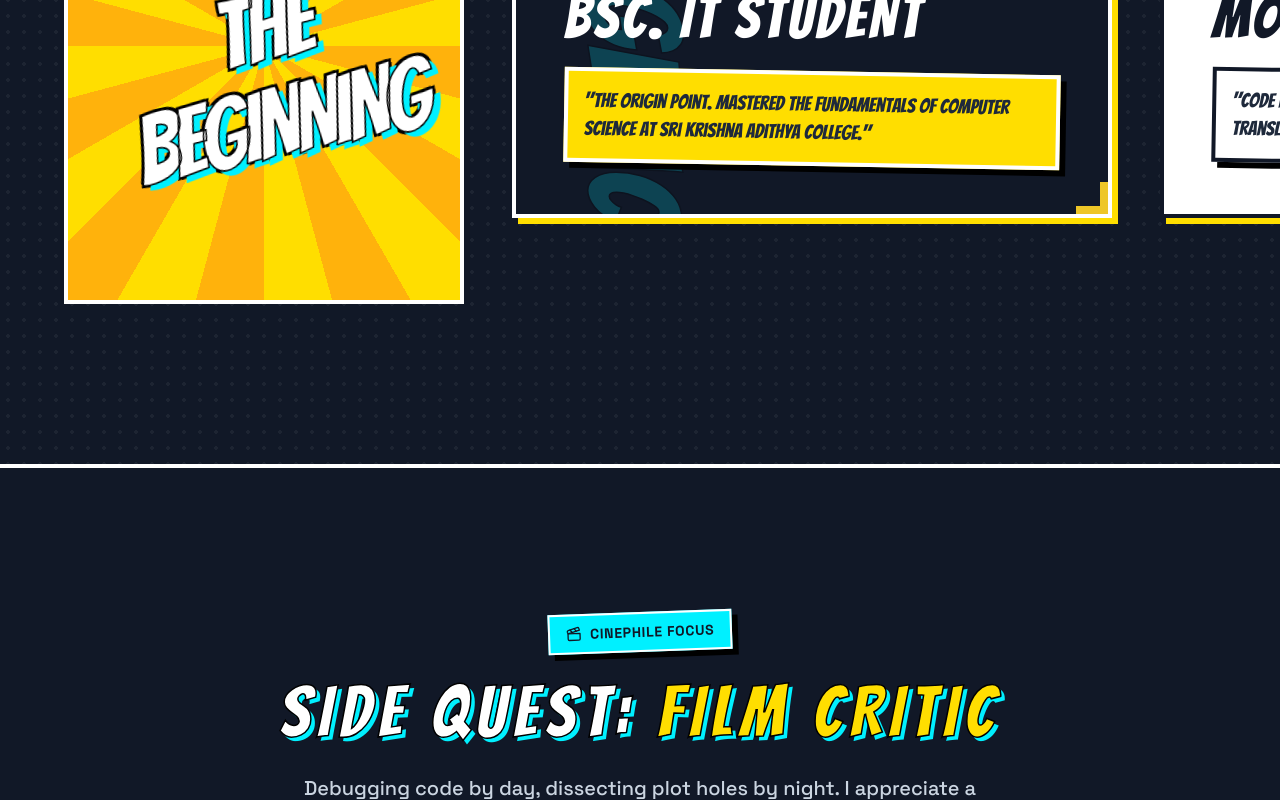
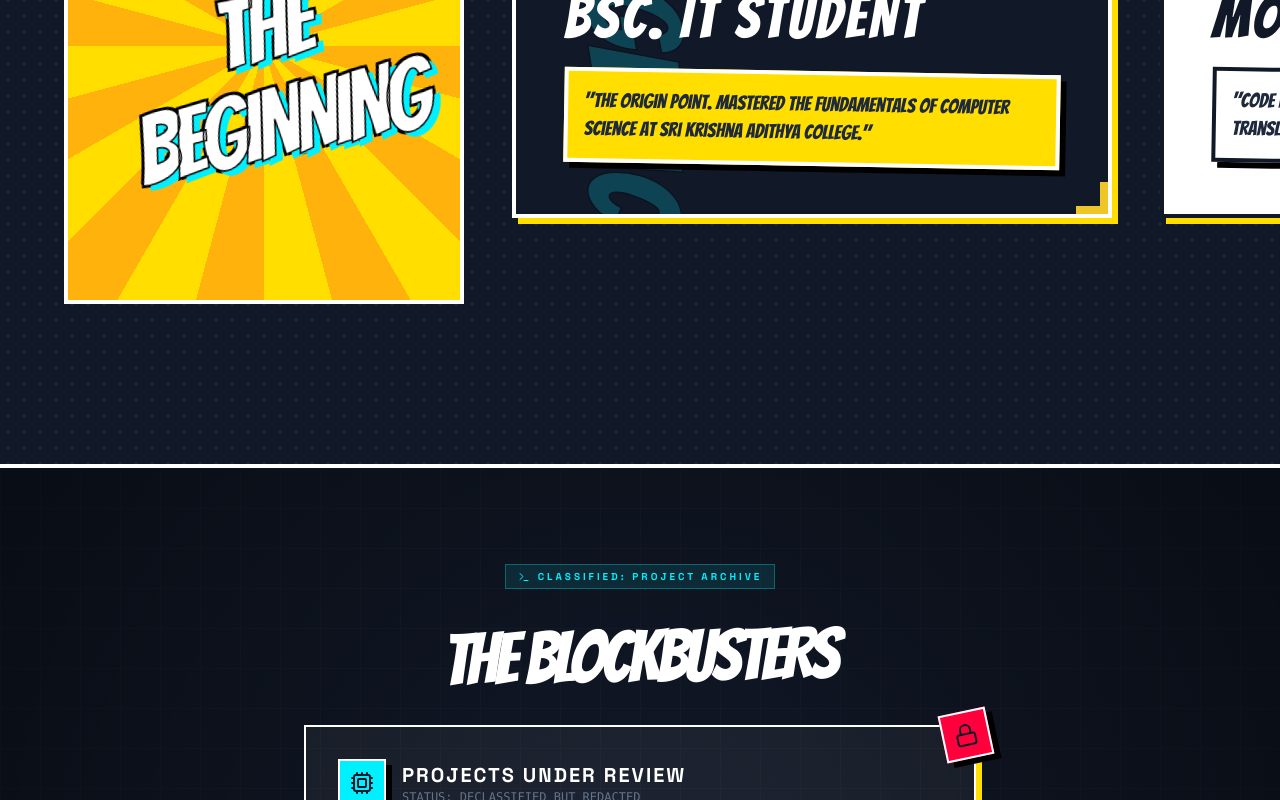
Before and after one commit to kabilesh-coding-07/kabilesh-portfolio, a React (Vite) app: page / in a window 1280 px wide. Shown: the part 2000-2800 px from the top of the page. Built offline with nearby package versions, Linux system fonts and the light colour scheme.

Commit message:
Restoration: Re-added Projects section as a professional placeholder

```diff
--- a/src/App.jsx
+++ b/src/App.jsx
@@ -2,6 +2,7 @@ import React from 'react';
 import Navbar from './components/Navbar';
 import Hero from './components/Hero';
 import TechStack from './components/TechStack';
+import Projects from './components/Projects';
 import Experience from './components/Experience';
 import Cinephile from './components/Cinephile';
 import Contact from './components/Contact';
@@ -14,6 +15,7 @@ function App() {
         <Hero />
         <TechStack />
         <Experience />
+        <Projects />
         <Cinephile />
         <Contact />
       </main>
--- a/src/components/Navbar.jsx
+++ b/src/components/Navbar.jsx
@@ -7,6 +7,7 @@ const Navbar = () => {
 
     const navLinks = [
         { name: 'Origins', href: '#experience' },
+        { name: 'Work', href: '#projects' },
         { name: 'Stack', href: '#stack' },
         { name: 'Cinephile', href: '#cinephile' },
     ];
--- /dev/null
+++ b/src/components/Projects.jsx
@@ -0,0 +1,93 @@
+import React from 'react';
+import { motion } from 'framer-motion';
+import { Terminal, Lock, Cpu, Eye } from 'lucide-react';
+
+const Projects = () => {
+    return (
+        <section id="projects" className="py-24 bg-noir relative overflow-hidden">
+            {/* Background Narrative Grid */}
+            <div className="absolute inset-0 opacity-5 pointer-events-none">
+                <div className="absolute inset-0 bg-[linear-gradient(to_right,#808080_1px,transparent_1px),linear-gradient(to_bottom,#808080_1px,transparent_1px)] bg-[size:40px_40px]"></div>
+            </div>
+
+            <div className="max-w-7xl mx-auto px-6 relative z-10">
+                <motion.div
+                    initial={{ opacity: 0, y: 20 }}
+                    whileInView={{ opacity: 1, y: 0 }}
+                    viewport={{ once: true }}
+                    className="flex flex-col items-center text-center space-y-8"
+                >
+                    <div className="inline-flex items-center gap-2 px-3 py-1 bg-comic-cyan/10 border border-comic-cyan/30 text-comic-cyan text-[10px] font-bold tracking-[0.3em] uppercase">
+                        <Terminal size={12} />
+                        Classified: Project Archive
+                    </div>
+
+                    <h2 className="text-5xl md:text-7xl font-comic text-ink shadow-comic-hard-cyan tracking-tighter -rotate-1">
+                        THE BLOCKBUSTERS
+                    </h2>
+
+                    <div className="max-w-2xl bg-white/5 border-2 border-ink p-8 shadow-comic-hard-yellow relative group">
+                        <div className="absolute -top-4 -right-4 w-12 h-12 bg-comic-red border-2 border-ink flex items-center justify-center -rotate-12 shadow-comic-dark group-hover:rotate-0 transition-transform">
+                            <Lock className="text-noir" size={24} />
+                        </div>
+
+                        <div className="space-y-6 text-left">
+                            <div className="flex items-center gap-4 border-b border-white/10 pb-4">
+                                <div className="w-12 h-12 bg-comic-cyan flex items-center justify-center border-2 border-ink shadow-comic-dark">
+                                    <Cpu className="text-noir" />
+                                </div>
+                                <div>
+                                    <h3 className="text-xl font-bold text-white tracking-widest">PROJECTS UNDER REVIEW</h3>
+                                    <p className="text-xs text-slate-500 uppercase font-mono">Status: Declassified but Redacted</p>
+                                </div>
+                            </div>
+
+                            <p className="text-slate-400 font-serif text-lg leading-relaxed italic">
+                                "The files are currently being scrubbed of all student-level remnants. We are preparing to declassify real-world productions shortly. The portfolio is evolving."
+                            </p>
+
+                            <div className="grid grid-cols-2 gap-4 mt-8">
+                                <div className="p-4 bg-black/40 border border-white/5 space-y-2">
+                                    <div className="w-full h-1 bg-white/10 relative overflow-hidden">
+                                        <motion.div
+                                            animate={{ x: ['-100%', '100%'] }}
+                                            transition={{ repeat: Infinity, duration: 1.5, ease: "linear" }}
+                                            className="absolute inset-0 bg-comic-cyan w-1/3"
+                                        />
+                                    </div>
+                                    <p className="text-[10px] font-mono text-slate-500">OPTIMIZING_ARCHITECTURE.PY</p>
+                                </div>
+                                <div className="p-4 bg-black/40 border border-white/5 space-y-2">
+                                    <div className="w-full h-1 bg-white/10 relative overflow-hidden">
+                                        <motion.div
+                                            animate={{ x: ['-100%', '100%'] }}
+                                            transition={{ repeat: Infinity, duration: 2, ease: "linear" }}
+                                            className="absolute inset-0 bg-comic-yellow w-1/3"
+                                        />
+                                    </div>
+                                    <p className="text-[10px] font-mono text-slate-500">CLEANING_DATABASE.SQL</p>
+                                </div>
+                            </div>
+                        </div>
+                    </div>
+
+                    <div className="pt-8 flex flex-col items-center gap-4">
+                        <div className="flex items-center gap-4 text-slate-500 font-mono text-xs">
+                            <span className="w-2 h-2 rounded-full bg-comic-cyan animate-pulse"></span>
+                            Awaiting Real-World Production Data
+                        </div>
+                        <button className="px-8 py-3 bg-white/5 border border-white/20 text-slate-400 font-bold uppercase tracking-widest text-sm hover:bg-comic-cyan hover:text-noir hover:border-ink transition-all flex items-center gap-2">
+                            <Eye size={16} />
+                            Request Early Access
+                        </button>
+                    </div>
+                </motion.div>
+            </div>
+
+            {/* Subtle Vignette Overlay */}
+            <div className="absolute inset-0 pointer-events-none bg-[radial-gradient(circle_at_center,transparent_0%,rgba(0,0,0,0.8)_100%)] opacity-60"></div>
+        </section>
+    );
+};
+
+export default Projects;
```
